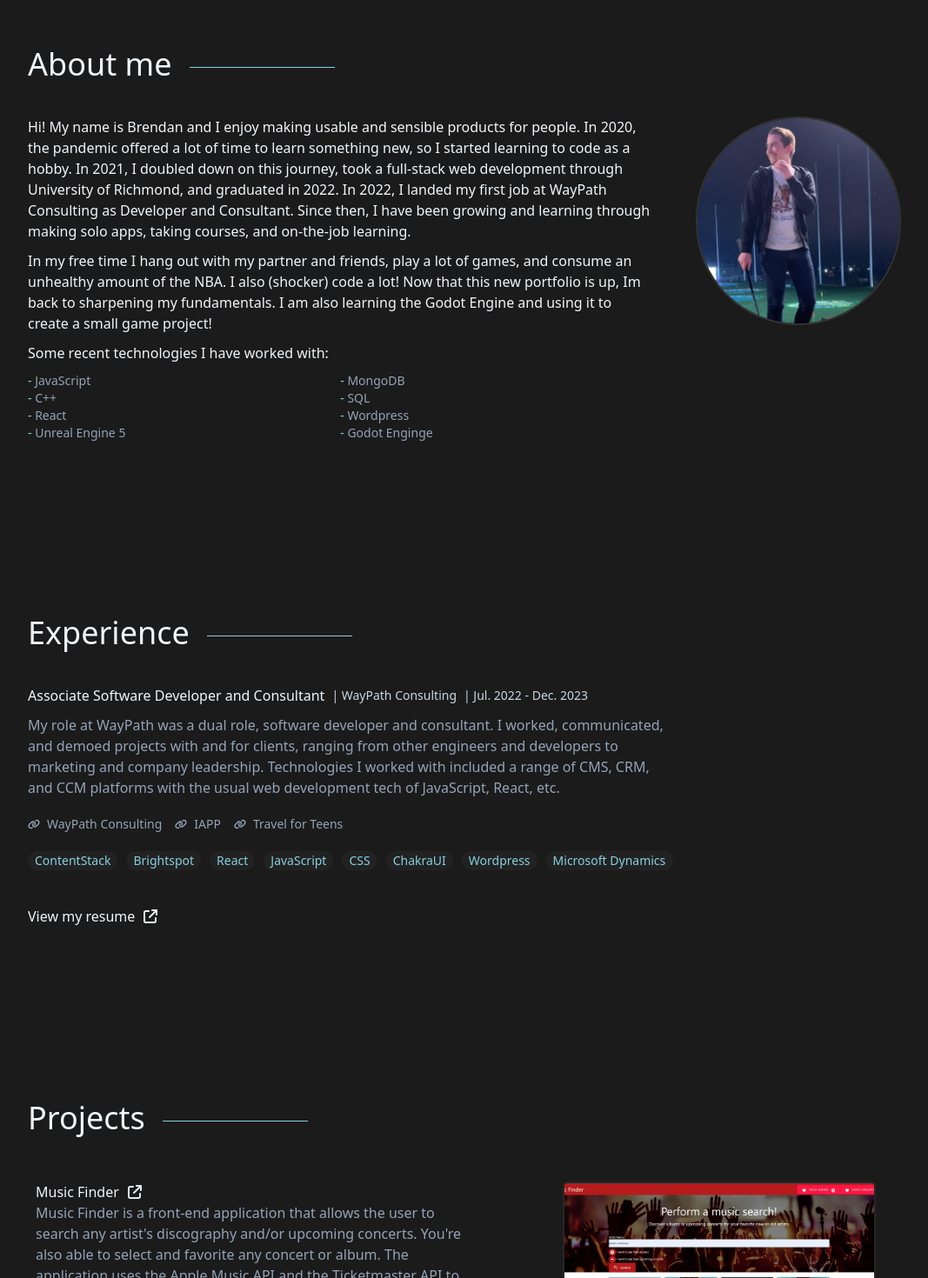
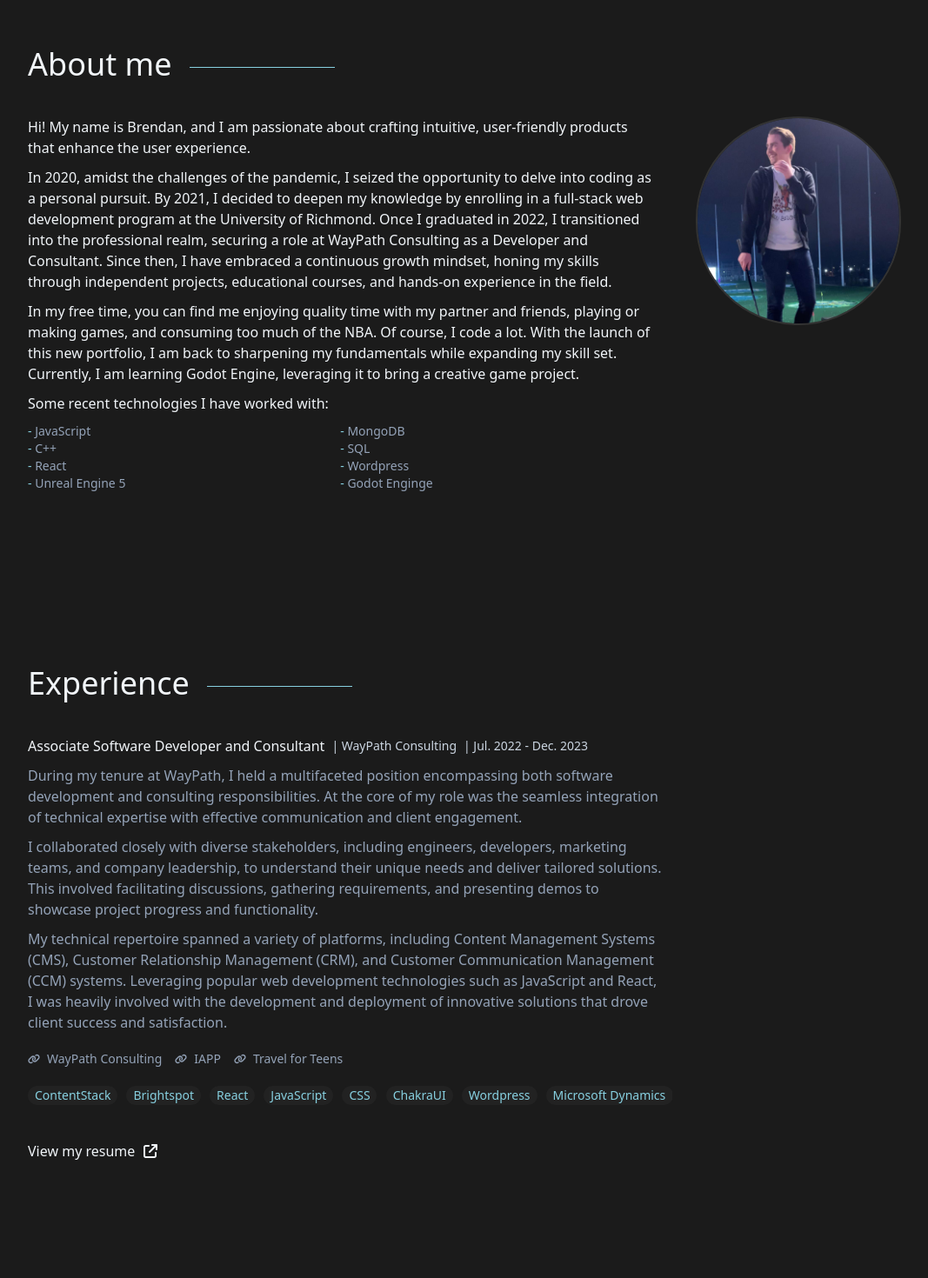
Before and after one commit to brendanjflewis/portfolio-v3, a Next.js app: page / in a window 1280 px wide. Shown: the part 460-1930 px from the top of the page at 87% size, without its empty margins (106-1173 px from the left). Built offline with nearby package versions, Linux system fonts and the light colour scheme.

Commit message:
Updated text in several sections. Added github and linkedin icons to footer

```diff
--- a/src/app/components/about.js
+++ b/src/app/components/about.js
@@ -13,10 +13,13 @@
             <div className="flex lg:flex-row sm:flex-col md:gap-[50px] sm:gap-[20px]">
                 <div className="flex flex-col gap-[10px]">
                     <p className="text-slate-100 max-w-[80ch]">
-                        Hi! My name is Brendan and I enjoy making usable and sensible products for people. In 2020, the pandemic offered a lot of time to learn something new, so I started learning to code as a hobby. In 2021, I doubled down on this journey, took a full-stack web development through University of Richmond, and graduated in 2022. In 2022, I landed my first job at WayPath Consulting as Developer and Consultant. Since then, I have been growing and learning through making solo apps, taking courses, and on-the-job learning.
+                        Hi! My name is Brendan, and I am passionate about crafting intuitive, user-friendly products that enhance the user experience.
                     </p>
                     <p className="text-slate-100 max-w-[80ch]">
-                        In my free time I hang out with my partner and friends, play a lot of games, and consume an unhealthy amount of the NBA. I also (shocker) code a lot! Now that this new portfolio is up, Im back to sharpening my fundamentals. I am also learning the Godot Engine and using it to create a small game project!
+                        In 2020, amidst the challenges of the pandemic, I seized the opportunity to delve into coding as a personal pursuit. By 2021, I decided to deepen my knowledge by enrolling in a full-stack web development program at the University of Richmond. Once I graduated in 2022, I transitioned into the professional realm, securing a role at WayPath Consulting as a Developer and Consultant. Since then, I have embraced a continuous growth mindset, honing my skills through independent projects, educational courses, and hands-on experience in the field.
+                    </p>
+                    <p className="text-slate-100 max-w-[80ch]">
+                        In my free time, you can find me enjoying quality time with my partner and friends, playing or making games, and consuming too much of the NBA. Of course, I code a lot. With the launch of this new portfolio, I am back to sharpening my fundamentals while expanding my skill set. Currently, I am learning Godot Engine,  leveraging it to bring a creative game project.
                     </p>
                     <p className="text-slate-100">Some recent technologies I have worked with:</p>
                     <div>
--- a/src/app/components/contact.js
+++ b/src/app/components/contact.js
@@ -8,10 +8,9 @@
             </div>
             <div className="flex flex-col text-slate-300">
                 <p>Interested in learning more?</p>
-                <p>Lets talk!</p>
             </div>
             <div className="flex py-[20px]">
-                <a href="mailto:brendanjflewis@icloud.com"><button type="button" className="text-[#87D0E0] hover:text-[#1b1b1b] border border-[#87D0E0] hover:border-[#1b1b1b] hover:bg-[#87D0E0] py-2 px-5 rounded-full">Hello!</button></a>
+                <a href="mailto:brendanjflewis@icloud.com"><button type="button" className="text-[#87D0E0] hover:text-[#1b1b1b] border border-[#87D0E0] hover:border-[#1b1b1b] hover:bg-[#87D0E0] py-2 px-5 rounded-full">Lets talk!</button></a>
             </div>
         </section>
     )
--- a/src/app/components/experience.js
+++ b/src/app/components/experience.js
@@ -13,8 +13,15 @@
                     <p className="text-slate-300 text-sm">| WayPath Consulting</p>
                     <p className="text-slate-300 text-sm">| Jul. 2022 - Dec. 2023 </p>
                 </div>
-                <div className="py-[10px]">
-                    <p className="text-slate-400 max-w-[80ch]">My role at WayPath was a dual role, software developer and consultant. I worked, communicated, and demoed projects with and for clients, ranging from other engineers and developers to marketing and company leadership. Technologies I worked with included a range of CMS, CRM, and CCM platforms with the usual web development tech of JavaScript, React, etc.</p>
+                <div className="flex flex-col py-[10px] gap-[10px]">
+                    <p className="text-slate-400 max-w-[80ch]">During my tenure at WayPath, I held a multifaceted position encompassing both software development and consulting responsibilities. At the core of my role was the seamless integration of technical expertise with effective communication and client engagement.
+                    </p>
+                    <p className="text-slate-400 max-w-[80ch]">
+                        I collaborated closely with diverse stakeholders, including engineers, developers, marketing teams, and company leadership, to understand their unique needs and deliver tailored solutions. This involved facilitating discussions, gathering requirements, and presenting demos to showcase project progress and functionality.
+                    </p>
+                    <p className="text-slate-400 max-w-[80ch]">
+                        My technical repertoire spanned a variety of platforms, including Content Management Systems (CMS), Customer Relationship Management (CRM), and Customer Communication Management (CCM) systems. Leveraging popular web development technologies such as JavaScript and React, I was heavily involved with the development and deployment of innovative solutions that drove client success and satisfaction.
+                    </p>
                 </div>
                 <div className="flex md:flex-row sm:flex-col md:gap-[15px] sm:gap-[5px] text-slate-400 py-[10px]">
                     <Link href="https://waypathconsulting.com/" target="_blank" className="group flex items-center gap-2">
@@ -50,7 +57,7 @@
                 <Link href="https://docs.google.com/document/d/1buhDS-8ka3cuGDG_vTyRMpUmolVDVIwOnrE_GoRfpbc/edit?usp=sharing" target="_blank" className="flex items-center gap-2.5">
                     <h3 className="text-slate-100 group-hover:text-[#87D0E0] ease-in-out duration-200">View my resume</h3>
                     {/* <Image src={linkSVG} alt="Link Icon" className="h-4 w-4" /> */}
-                    <svg xmlns="http://www.w3.org/2000/svg" viewBox="0 0 512 512"className="h-4 w-4 fill-slate-100 group-hover:fill-[#87D0E0] ease-in-out duration-200"><path d="M320 0c-17.7 0-32 14.3-32 32s14.3 32 32 32h82.7L201.4 265.4c-12.5 12.5-12.5 32.8 0 45.3s32.8 12.5 45.3 0L448 109.3V192c0 17.7 14.3 32 32 32s32-14.3 32-32V32c0-17.7-14.3-32-32-32H320zM80 32C35.8 32 0 67.8 0 112V432c0 44.2 35.8 80 80 80H400c44.2 0 80-35.8 80-80V320c0-17.7-14.3-32-32-32s-32 14.3-32 32V432c0 8.8-7.2 16-16 16H80c-8.8 0-16-7.2-16-16V112c0-8.8 7.2-16 16-16H192c17.7 0 32-14.3 32-32s-14.3-32-32-32H80z"/></svg>
+                    <svg xmlns="http://www.w3.org/2000/svg" viewBox="0 0 512 512" className="h-4 w-4 fill-slate-100 group-hover:fill-[#87D0E0] ease-in-out duration-200"><path d="M320 0c-17.7 0-32 14.3-32 32s14.3 32 32 32h82.7L201.4 265.4c-12.5 12.5-12.5 32.8 0 45.3s32.8 12.5 45.3 0L448 109.3V192c0 17.7 14.3 32 32 32s32-14.3 32-32V32c0-17.7-14.3-32-32-32H320zM80 32C35.8 32 0 67.8 0 112V432c0 44.2 35.8 80 80 80H400c44.2 0 80-35.8 80-80V320c0-17.7-14.3-32-32-32s-32 14.3-32 32V432c0 8.8-7.2 16-16 16H80c-8.8 0-16-7.2-16-16V112c0-8.8 7.2-16 16-16H192c17.7 0 32-14.3 32-32s-14.3-32-32-32H80z" /></svg>
                 </Link>
             </div>
         </section>
--- a/src/app/components/projects.js
+++ b/src/app/components/projects.js
@@ -18,7 +18,7 @@
                             <div className="flex flex-col md:w-[50%]">
                                 {/* <p className="text-sm text-[#64ffda]">{project.projectType}</p> */}
                                 <div className="flex gap-2.5 items-center">
-                                    <h3 className="text-slate-100 group-hover:text-[#87D0E0] ease-in-out duration-200" >{project.title}</h3>
+                                    <h3 className="text-slate-100 text-lg group-hover:text-[#87D0E0] ease-in-out duration-200" >{project.title}</h3>
                                     {/* <Image className="h-4 w-4 " src={linkSVG} /> */}
                                     <svg xmlns="http://www.w3.org/2000/svg" viewBox="0 0 512 512" className="md:h-4 sm:h-3 md:w-4 sm:h-3 fill-slate-200 group-hover:fill-[#87D0E0] ease-in-out duration-200"><path d="M320 0c-17.7 0-32 14.3-32 32s14.3 32 32 32h82.7L201.4 265.4c-12.5 12.5-12.5 32.8 0 45.3s32.8 12.5 45.3 0L448 109.3V192c0 17.7 14.3 32 32 32s32-14.3 32-32V32c0-17.7-14.3-32-32-32H320zM80 32C35.8 32 0 67.8 0 112V432c0 44.2 35.8 80 80 80H400c44.2 0 80-35.8 80-80V320c0-17.7-14.3-32-32-32s-32 14.3-32 32V432c0 8.8-7.2 16-16 16H80c-8.8 0-16-7.2-16-16V112c0-8.8 7.2-16 16-16H192c17.7 0 32-14.3 32-32s-14.3-32-32-32H80z" /></svg>
                                 </div>
```
Also changed, not shown: src/app/components/footer.js (+10 -1 lines).
